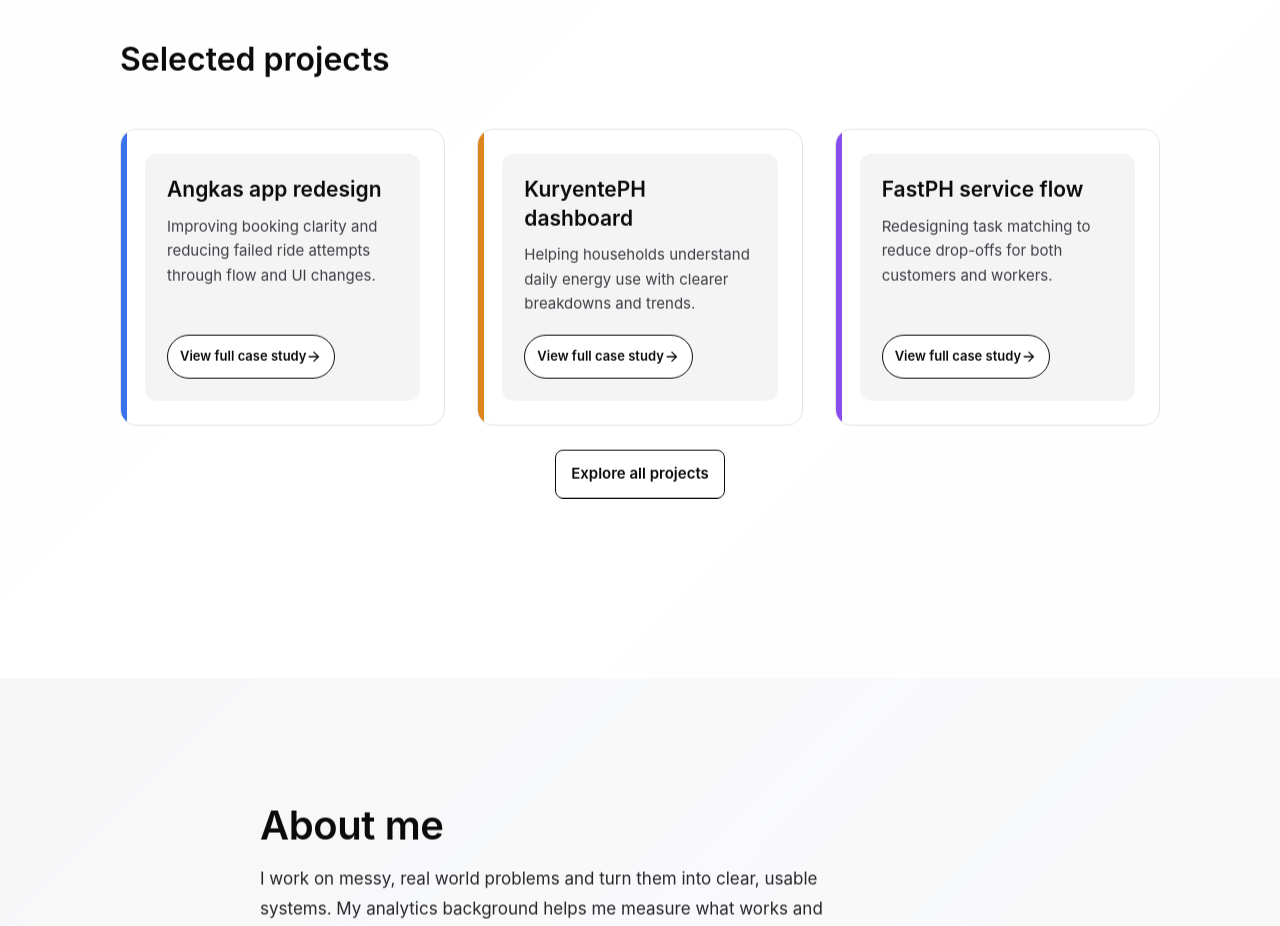
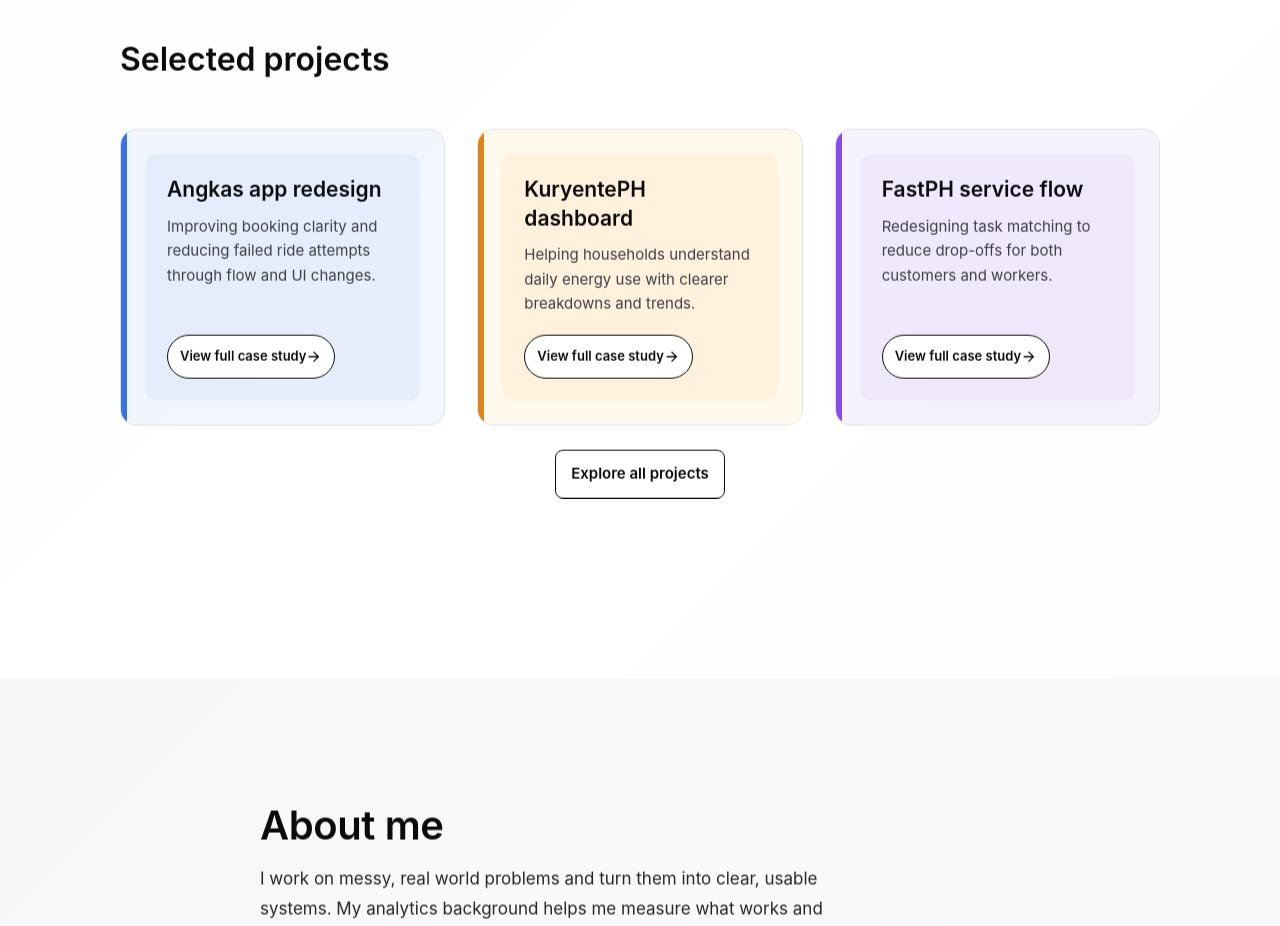
Before and after one commit to ckjo1991/iamck-portfolio-next, a Next.js app: page / in a window 1280 px wide. Shown: the part 960-1886 px from the top of the page. Built offline with nearby package versions, Linux system fonts and the light colour scheme.

Commit message:
Tint project cards by project color

```diff
--- a/app/styles/projects-index.css
+++ b/app/styles/projects-index.css
@@ -56,7 +56,7 @@
   position: relative;
   overflow: hidden;
   padding: 38px 42px;
-  background: linear-gradient(180deg, #ffffff 0%, #f8fafc 100%);
+  background: linear-gradient(180deg, var(--project-tint, #ffffff) 0%, #ffffff 70%, #f8fafc 100%);
   box-shadow: 0 12px 30px rgba(15, 23, 42, 0.04);
   transition: transform 160ms ease, box-shadow 160ms ease, border-color 160ms ease;
 }
@@ -75,14 +75,20 @@
 
 .project-overview[data-project="angkas"] {
   --project-accent: #2563eb;
+  --project-tint: rgba(37, 99, 235, 0.06);
+  --project-tint-strong: rgba(37, 99, 235, 0.1);
 }
 
 .project-overview[data-project="kuryenteph"] {
   --project-accent: #d97706;
+  --project-tint: rgba(245, 158, 11, 0.07);
+  --project-tint-strong: rgba(245, 158, 11, 0.12);
 }
 
 .project-overview[data-project="fastph"] {
   --project-accent: #7c3aed;
+  --project-tint: rgba(124, 58, 237, 0.06);
+  --project-tint-strong: rgba(124, 58, 237, 0.1);
 }
 
 .project-overview:hover,
@@ -90,6 +96,7 @@
   transform: translateY(-2px);
   border-color: #cbd5e1;
   box-shadow: 0 18px 44px rgba(15, 23, 42, 0.08);
+  background: linear-gradient(180deg, var(--project-tint-strong, #ffffff) 0%, #ffffff 70%, #f8fafc 100%);
 }
 
 .project-overview h2 {
--- a/app/styles/projects.css
+++ b/app/styles/projects.css
@@ -54,24 +54,32 @@
   padding: 24px;
   border: 1px solid #e4e4e7;
   border-radius: 16px;
-  background: #ffffff;
-  transition: transform 0.2s ease, box-shadow 0.2s ease;
+  background-color: var(--project-tint, #ffffff);
+  transition: transform 0.2s ease, box-shadow 0.2s ease, background-color 0.2s ease;
 }
 
 .project-item {
   --project-accent: #2563eb; /* default (Angkas) */
+  --project-tint: rgba(37, 99, 235, 0.06);
+  --project-tint-strong: rgba(37, 99, 235, 0.1);
 }
 
 .project-item[data-project="angkas"] {
   --project-accent: #2563eb;
+  --project-tint: rgba(37, 99, 235, 0.06);
+  --project-tint-strong: rgba(37, 99, 235, 0.1);
 }
 
 .project-item[data-project="kuryenteph"] {
   --project-accent: #d97706;
+  --project-tint: rgba(245, 158, 11, 0.07);
+  --project-tint-strong: rgba(245, 158, 11, 0.12);
 }
 
 .project-item[data-project="fastph"] {
   --project-accent: #7c3aed;
+  --project-tint: rgba(124, 58, 237, 0.06);
+  --project-tint-strong: rgba(124, 58, 237, 0.1);
 }
 
 .project-item::before {
@@ -88,6 +96,7 @@
 .project-item:hover {
   transform: translateY(-4px);
   box-shadow: 0 12px 32px rgba(0, 0, 0, 0.1);
+  background-color: var(--project-tint-strong, rgba(0, 0, 0, 0.02));
 }
 
 .project-default-title {
@@ -249,7 +258,7 @@
     opacity: 1;
     transform: none;
     pointer-events: auto;
-    background: #f4f4f5;
+    background: var(--project-tint, #f4f4f5);
     color: #0b0b0b;
     border-radius: 12px;
   }
```
